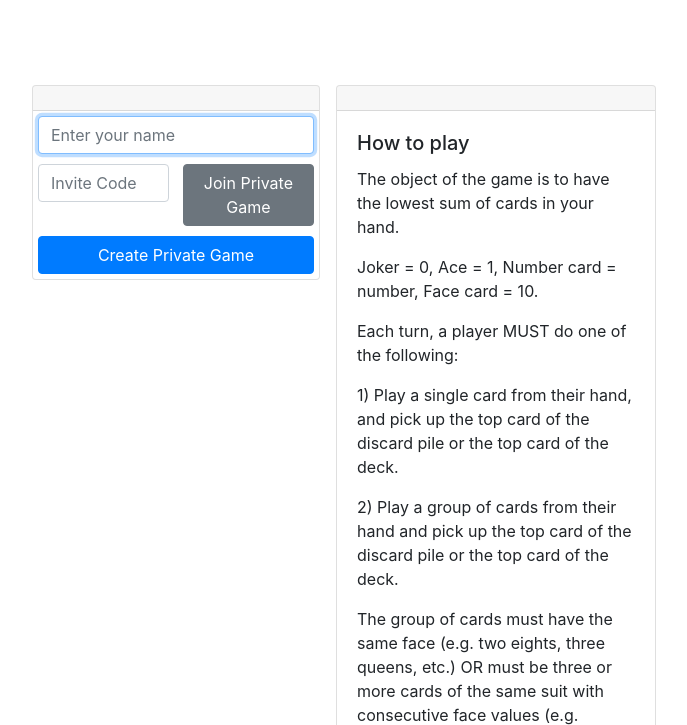
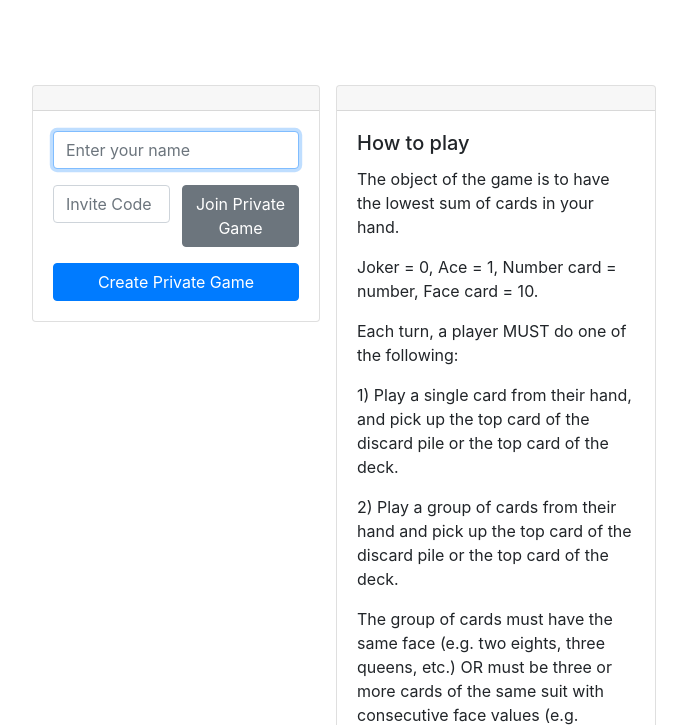
Before and after one commit to DanielJKim/Yousef, a website: page index.html in a window 1280 px wide. Shown: the part 75-800 px from the top of the page, without its empty margins (304-991 px from the left). Drawn offline with nearby package versions, Linux system fonts and the light colour scheme; no server answers.

Commit message:
Clean up main page styling

```diff
--- a/index.html
+++ b/index.html
@@ -19,7 +19,8 @@
       <div id="main-page-user-setup">
         <div class="card">
           <div class="card-header"></div>
-          <div class="main-page-user-setup-div">
+          <div class="card-body">
+            <div class="form-group">
               <input id="name-input"
                     class="form-control"
                     type="text"
@@ -29,7 +30,8 @@
                     autofocus>
             </div>
 
-          <div class="main-page-user-setup-div" style="display: flex;">
+            <div class="form-group">
+              <div style="display: flex;">
                 <input id="join-private-game-input"
                        class="form-control"
                        type="text"
@@ -39,18 +41,16 @@
                 <button id="join-private-game-button"
                         onclick="joinPrivateGame()"
                         type="button"
-                    class="btn btn-secondary"
-            >
+                        class="btn btn-secondary">
                   Join Private Game
                 </button>
               </div>
+            </div>
 
-          <div class="main-page-user-setup-div">
             <button id="create-private-game-button"
                     onclick="createPrivateGame()"
                     type="button"
-                    class="btn btn-primary"
-            >
+                    class="btn btn-primary btn-block">
               Create Private Game
             </button>
           </div>
--- a/main-page.css
+++ b/main-page.css
@@ -35,15 +35,6 @@
     text-align: center;
 }
 
-.main-page-user-setup-div {
-    width: 100%;
-    padding: 5px;
-}
-
-#name-input, #create-private-game-button {
-    width: 100%;
-}
-
 #join-private-game-input, #join-private-game-button {
     width: 47.5%;
 }
```
Lines whose indentation alone changed are shown as unchanged.
